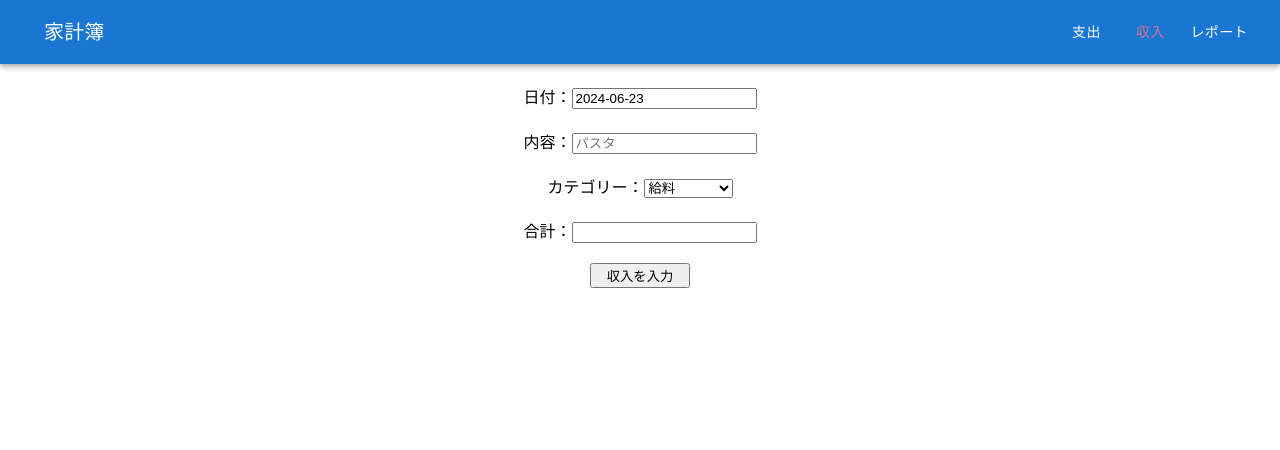
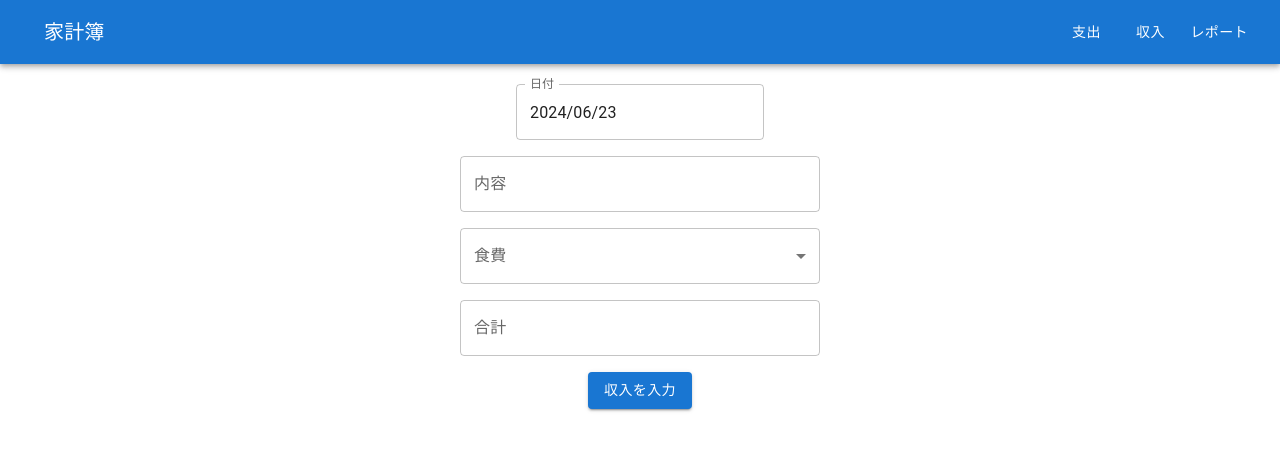
Before and after one commit to yatsu3/kakeibo-frontend, a React (Create React App) app: page / in a window 1280 px wide. Both pictures are taken after a click on the button "収入". Shown: the top 450 px of the page. Built offline with nearby package versions, Linux system fonts and the light colour scheme.

Commit message:
家計簿入力画面のデザイン修正 - dayjs,date-pickerの導入 - 入力後項目を初期化 - MUIを使ったデザイン

```diff
--- a/package.json
+++ b/package.json
@@ -7,6 +7,7 @@
     "@emotion/styled": "^11.11.5",
     "@mui/icons-material": "^5.16.0",
     "@mui/material": "^5.16.0",
+    "@mui/x-date-pickers": "^7.11.1",
     "@testing-library/jest-dom": "^5.17.0",
     "@testing-library/react": "^13.4.0",
     "@testing-library/user-event": "^13.5.0",
@@ -17,6 +18,7 @@
     "@types/react-dom": "^18.3.0",
     "chart.js": "^4.4.3",
     "date-fns": "^3.6.0",
+    "dayjs": "^1.11.12",
     "react": "^18.3.1",
     "react-chartjs-2": "^5.2.0",
     "react-datepicker": "^7.3.0",
--- a/src/Common.css
+++ b/src/Common.css
@@ -1,14 +1,5 @@
-.text-box {
-    display: flex;
-    flex-direction: column;
-    gap: 20px;
+.box-contents {
     margin-top: 20px;
-    text-align: center;
-}
-
-.register-btn {
-    width: 100px;
-    margin: 0 auto;
 }
 
 .test {
--- a/src/Form.tsx
+++ b/src/Form.tsx
@@ -1,9 +1,16 @@
 import React, { useContext, useEffect, useRef, useState } from "react";
-import DatePicker, {registerLocale} from 'react-datepicker';
+// import DatePicker, {registerLocale} from 'react-datepicker';
 import {ja} from 'date-fns/locale';
+import { DatePicker, LocalizationProvider } from '@mui/x-date-pickers';
+import { AdapterDayjs } from '@mui/x-date-pickers/AdapterDayjs';
 import "react-datepicker/dist/react-datepicker.css"
 import "../src/Common.css";
 import { GlobalContext } from "./context/GlobalContext";
+import { Box, Button, FormControl, InputLabel, MenuItem, Select, SelectChangeEvent, TextField } from "@mui/material";
+import 'dayjs/locale/ja';
+import dayjs from "dayjs";
+
+dayjs.locale('ja');
 const Form: React.FC = () => {
     const {date, setDate} = useContext(GlobalContext);
     const {contents, setContents} = useContext(GlobalContext);
@@ -12,7 +19,7 @@ const Form: React.FC = () => {
     const {isExpenses, setIsExpenses} = useContext(GlobalContext);
 
     useEffect(() => {
-      setCategory(isExpenses ? "食費" : "給料")
+      setCategory("");
     }, [isExpenses]);
 
     const kakeiboInfo = {
@@ -23,13 +30,11 @@ const Form: React.FC = () => {
       isExpenses
     }
 
-    registerLocale('ja', ja);
-
     const handleChangeContents = (event: React.ChangeEvent<HTMLInputElement>) => {
       setContents(event.target.value);
     }
 
-    const handleChangeCategory = (event: React.ChangeEvent<HTMLSelectElement>) => {
+    const handleChangeCategory = (event: SelectChangeEvent<string>) => {
       setCategory(event.target.value);
     }
 
@@ -50,7 +55,7 @@ const Form: React.FC = () => {
           body: JSON.stringify(kakeiboInfo)
         });
         setContents("");
-        setCategory("食費");
+        setCategory("");
         setSubTotal("");
       } catch (error) {
         console.error("ERROR!")
@@ -61,43 +66,56 @@ const Form: React.FC = () => {
 
     return (
       <>
-        <div className="text-box">
-          <span>日付：
-            <DatePicker
-              dateFormat="yyyy-MM-dd"
-              selected={date}
-              onChange={(selectedDate: any) => {setDate(selectedDate || new Date())}}
-              locale='ja'
-            />
-          </span>
-          <span>内容：
-            <input type="text" placeholder="パスタ" value={contents} onChange={handleChangeContents}></input>
-          </span>
-          <span>カテゴリー：
-            {isExpenses ?
-            <select id="dropdown" className="dropdown" onChange={handleChangeCategory} value={category}>
-              <option value="食費">食費</option>
-              <option value="雑費">雑費</option>
-              <option value="交通費">交通費</option>
-              <option value="固定費">固定費</option>
-              <option value="その他">その他</option>
-            </select>
+      <div className="box-contents">
+      <Box
+      display="flex"
+      flexDirection="column"
+      alignItems="center"
+      minHeight="100vh"
+      sx={{ gap: 2 }} // 親ボックスにギャップを追加
+      >
+            <LocalizationProvider dateAdapter={AdapterDayjs} dateFormats={{ year: 'YYYY年'}}>
+              <DatePicker value={date} label="日付" format="YYYY/MM/DD" slotProps={{ calendarHeader: { format: 'YYYY年MM月'}}}/>
+            </LocalizationProvider>
+          <TextField id="outlined-basic" label="内容" variant="outlined" sx={{ maxWidth: 360, width: '100%' }} value={contents} onChange={handleChangeContents}/>
+          <FormControl sx={{ maxWidth: 360, width: '100%' }}>
+            <InputLabel id="demo-simple-select-label">食費</InputLabel>
+            { isExpenses ?
+            <Select
+              labelId="demo-simple-select-label"
+              id="demo-simple-select"
+              value={category}
+              label="カテゴリー"
+              onChange={handleChangeCategory}
+            >
+              <MenuItem value="食費" selected>食費</MenuItem>
+              <MenuItem value="雑費">雑費</MenuItem>
+              <MenuItem value="交通費">交通費</MenuItem>
+              <MenuItem value="固定費">固定費</MenuItem>
+              <MenuItem value="その他">その他</MenuItem>
+            </Select>
             :
-            <select id="dropdown" className="dropdown" onChange={handleChangeCategory} value={category}>
-              <option value="給料">給料</option>
-              <option value="副業">副業</option>
-              <option value="臨時収入">臨時収入</option>
-              <option value="おこづかい">おこづかい</option>
-              <option value="その他">その他</option>
-            </select>}
-          </span>
-          <span>合計：
-            <input type="number" value={subTotal} onChange={handleChangesubTotal}></input>
-          </span>
-          {isExpenses ? <input type="button" value="支出を入力" onClick={registerKakeibo} className="register-btn"/>
+            <Select
+              labelId="demo-simple-select-label"
+              id="demo-simple-select"
+              value={category}
+              label="カテゴリー"
+              onChange={handleChangeCategory}
+            >
+              <MenuItem value="給料" selected>給料</MenuItem>
+              <MenuItem value="副業">副業</MenuItem>
+              <MenuItem value="臨時収入">臨時収入</MenuItem>
+              <MenuItem value="おこづかい">おこづかい</MenuItem>
+              <MenuItem value="その他">その他</MenuItem>
+            </Select>}
+          </FormControl>
+          <TextField id="outlined-basic" label="合計" variant="outlined" sx={{ maxWidth: 360, width: '100%' }} value={subTotal} onChange={handleChangesubTotal}/>
+
+          {isExpenses ? <Button variant="contained" onClick={registerKakeibo}>支出を入力</Button>
           :
-          <input type="button" value="収入を入力" onClick={registerKakeibo} className="register-btn"/>}
-        </div>
+          <Button variant="contained" onClick={registerKakeibo}>収入を入力</Button>}
+          </Box>
+          </div>
       </>
     );
 }
--- a/src/Header.tsx
+++ b/src/Header.tsx
@@ -18,8 +18,8 @@ const Header: React.FC = () => {
         <Typography variant="h6" sx={{ flexGrow: 1 }}>
           家計簿
         </Typography>
-            <Button className={isExpenses ? "expenses-btn active" : ""} color="inherit" onClick={() => {setIsExpenses(true); navigate('/');}}>支出</Button>
-            <Button className={isExpenses ? "" : "income-btn active"} color="inherit" onClick={() => {setIsExpenses(false); navigate('/');}}>収入</Button>
+            <Button color="inherit" onClick={() => {setIsExpenses(true); navigate('/');}}>支出</Button>
+            <Button color="inherit" onClick={() => {setIsExpenses(false); navigate('/');}}>収入</Button>
             <Button color="inherit" onClick={() => navigate('/report')}>レポート</Button>
       </Toolbar>
     </AppBar>
--- a/src/context/GlobalContext.tsx
+++ b/src/context/GlobalContext.tsx
@@ -1,8 +1,9 @@
 import React, { createContext, useState, ReactNode, Dispatch, SetStateAction } from 'react';
+import dayjs, { Dayjs } from 'dayjs';
 
 interface GlobalContextProps {
-    date: Date;
-    setDate: (value: Date) => void;
+    date: Dayjs;
+    setDate: (value: Dayjs) => void;
     contents: string;
     setContents: (value: string) => void;
     category: string;
@@ -14,7 +15,7 @@ interface GlobalContextProps {
 }
 
 const defaultState = {
-    date: new Date(),
+    date: dayjs(),
     setDate: () => {},
     contents: '',
     setContents: () => {},
@@ -29,7 +30,7 @@ const defaultState = {
 export const GlobalContext = createContext<GlobalContextProps>(defaultState);
 
 export const GlobalProvider: React.FC<{ children: ReactNode }> = ({ children }) => {
-    const [date, setDate] = useState<Date>(new Date());
+    const [date, setDate] = useState(dayjs());
     const [contents, setContents] = useState<string>('');
     const [category, setCategory] = useState<string>('');
     const [subTotal, setSubTotal] = useState<string>('');
```
Also changed, not shown: 1 other file (tests, documents, lock files or other folders).
